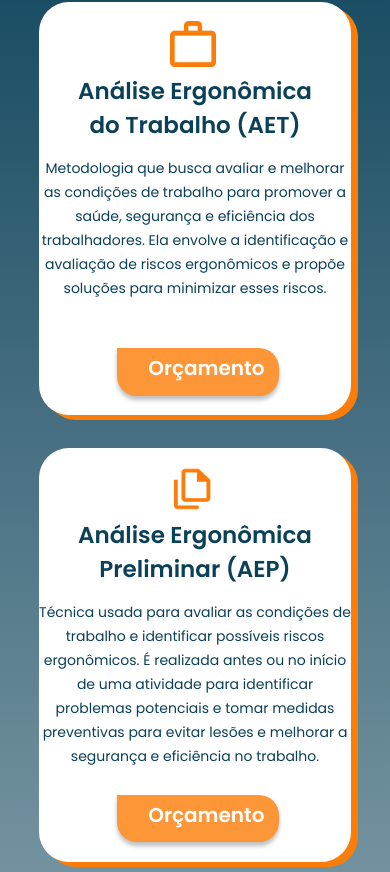
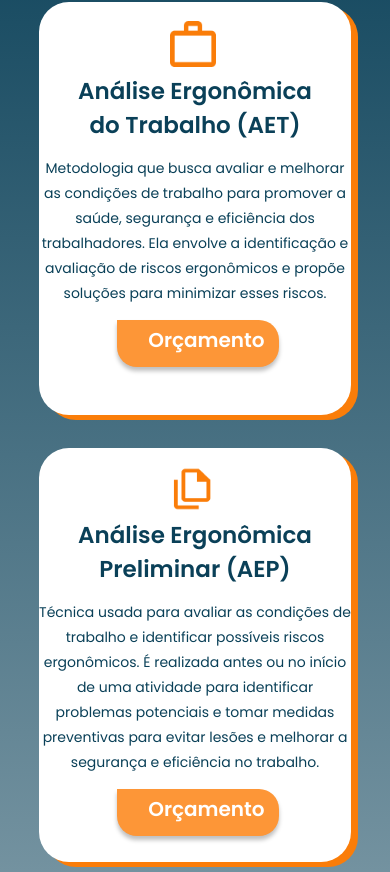
Before and after one commit to pedrorochacr/ErgonomicWebSite, a React (Create React App) app: page / in a window 390 px wide. Shown: the part 3272-4144 px from the top of the page. Built offline with nearby package versions, Linux system fonts and the light colour scheme.

Commit message:
Ajustes Serviços

```diff
--- a/src/components/servicos/servicoItem/servicoItem.css
+++ b/src/components/servicos/servicoItem/servicoItem.css
@@ -171,10 +171,11 @@
     .ServicoItem p{
         top: 40%;
         font-size: 18px !important;
+        line-height: 25px;
     }
     .ServicoItem a{
-        position: -webkit-sticky;
-        top: 84% !important;
+        position: inherit;
+
        margin-left: 25% !important;
         width: 42%;
         font-size: 24px !important
```
